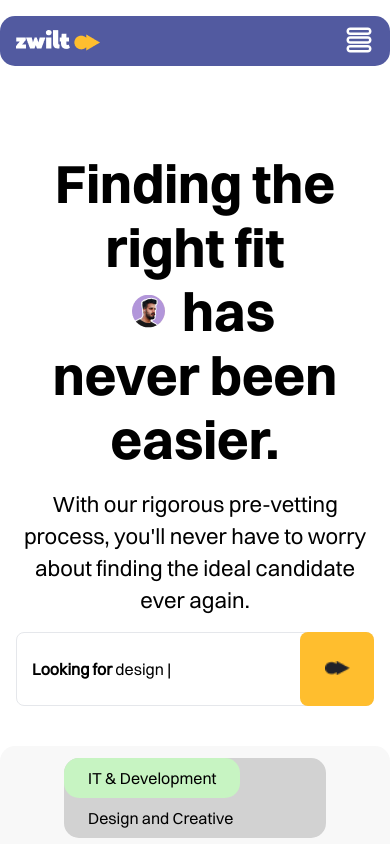
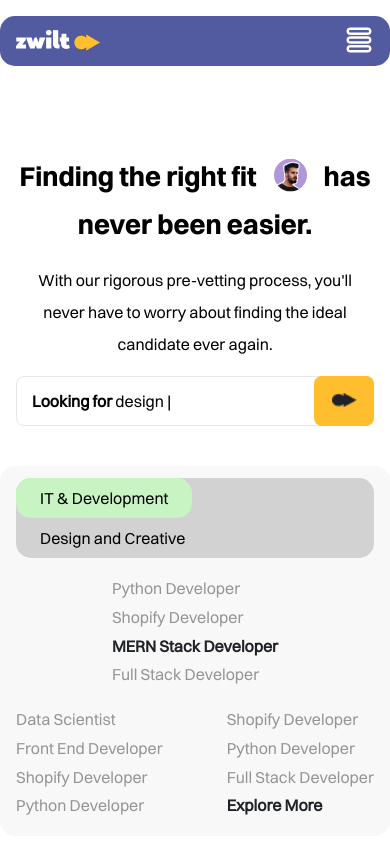
Before and after one commit to bezbrain/Punch-assessment, a React (Vite) app: page / in a window 390 px wide. Shown: the top 844 px of the page. Built offline with nearby package versions, Linux system fonts and the light colour scheme.

Commit message:
Make the hero section fully responsive

```diff
--- a/src/components/hero/hero.tsx
+++ b/src/components/hero/hero.tsx
@@ -14,12 +14,12 @@ const Hero = () => {
   return (
     <HeroWrapper>
       <div className="top__hero max-w-[670px] mx-auto px-4 text-center">
-        <h1 className="text-[54px] leading-[64px] flex flex-wrap items-center justify-center">
+        <h1 className="text-[7vw] leading-[48px] flex flex-wrap items-center justify-center sm:text-[54px] sm:leading-[64px]">
           <span>Finding the right fit</span>{" "}
           <img src={heroImage} alt="hero-image" className="mx-2" /> has{" "}
           <span>never been easier.</span>
         </h1>
-        <p className="text-[22px]">
+        <p className="sm:text-[22px]">
           With our rigorous pre-vetting process, you'll never have to worry
           about finding the ideal candidate ever again.
         </p>
@@ -36,7 +36,7 @@ const Hero = () => {
             value={isValue}
             onChange={handleInputChange}
           />
-          <div className="bg-[#FFBE2E] h-[74px] w-[74px] flex items-center justify-center rounded-lg cursor-pointer absolute right-0">
+          <div className="bg-[#FFBE2E] h-[50px] w-[60px] flex items-center justify-center rounded-lg cursor-pointer absolute right-0 sm:h-[74px] sm:w-[74px]">
             <img src={inputIcon} alt="icon" className="w-[25px] h-[15px]" />
           </div>
         </div>
@@ -77,4 +77,9 @@ const HeroWrapper = styled.section`
   .input__container > input:focus {
     outline: 1px solid #525aa0;
   }
+  @media screen and (max-width: 639px) {
+    .input__container {
+      height: 50px;
+    }
+  }
 `;
--- a/src/components/hero/others/heroBaseCard.tsx
+++ b/src/components/hero/others/heroBaseCard.tsx
@@ -22,7 +22,7 @@ const HeroBaseCard = () => {
   };
 
   return (
-    <HeroBaseCardWrapper className="max-w-[920px] mx-auto mt-10 bg-[#F8F8F8] px-16 pt-3 pb-4">
+    <HeroBaseCardWrapper className="max-w-[920px] mx-auto mt-10 bg-[#F8F8F8] px-4 pt-3 pb-4 sm:px-16">
       <div className="mx-auto w-fit bg-[#D2D2D2] rounded-[15px] mb-4">
         <button
           className={`${
@@ -42,7 +42,7 @@ const HeroBaseCard = () => {
         </button>
       </div>
 
-      <div className="IT__list__con flex justify-between">
+      <div className="IT__list__con flex flex-wrap justify-center gap-x-16 gap-y-4 sm:gap-0 sm:justify-between">
         <ul>
           <li>Python Developer</li>
           <li>Shopify Developer</li>
@@ -78,4 +78,9 @@ const HeroBaseCardWrapper = styled.div`
   .IT__list__con > ul > li {
     color: #959595;
   }
+  @media screen and (max-width: 639px) {
+    .IT__list__con > ul {
+      line-height: 1.8rem;
+    }
+  }
 `;
```
